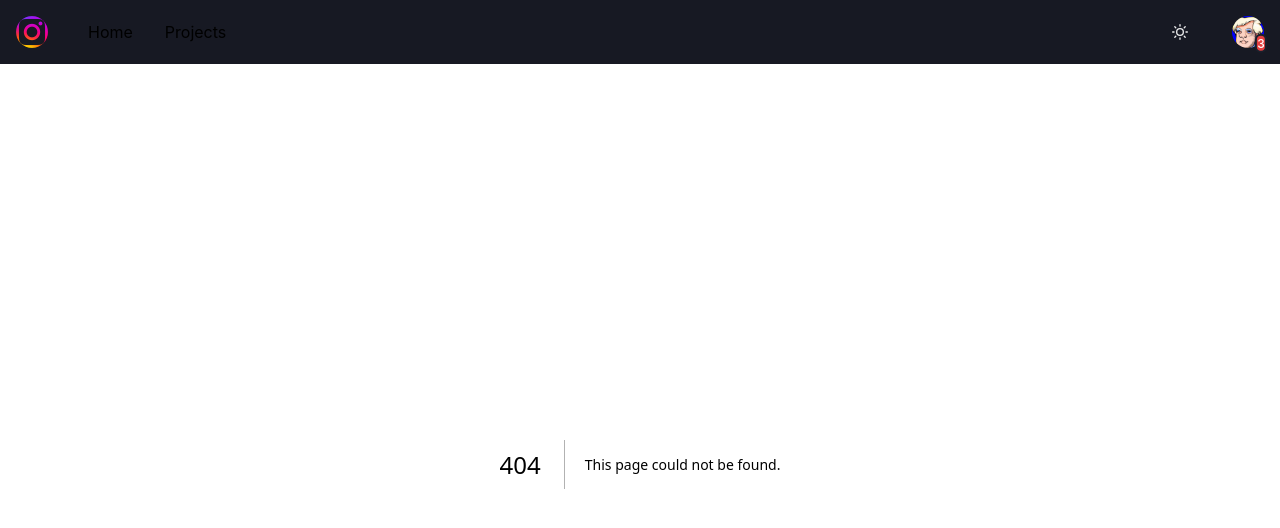
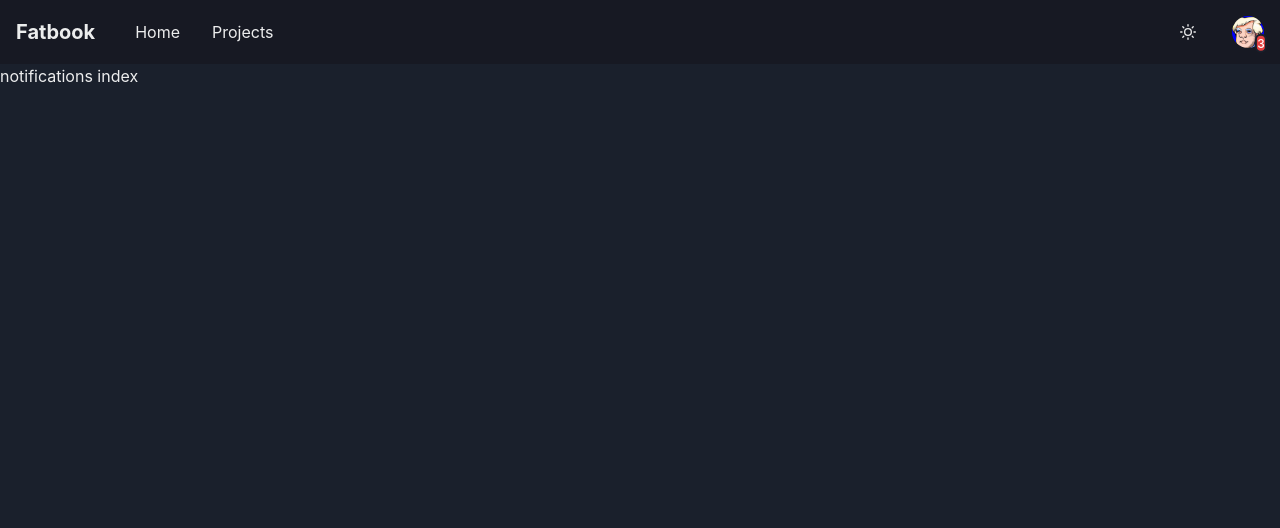
Before and after one commit to OscarGuerreroLopez/social-app-test, a Next.js app: page /notifications in a window 1280 px wide. Before the commit this address had no page. Shown: the top 528 px of the page. Built offline with nearby package versions, Linux system fonts and the light colour scheme.

Commit message:
Start with the notification page

```diff
--- a/components/Navbar.tsx
+++ b/components/Navbar.tsx
@@ -15,7 +15,8 @@ import {
   Stack,
   AvatarBadge,
   Text,
-  useColorMode
+  useColorMode,
+  Heading
 } from "@chakra-ui/react";
 import { HamburgerIcon, CloseIcon, MoonIcon, SunIcon } from "@chakra-ui/icons";
 import NavLink from "@/components/NavLink";
@@ -45,8 +46,9 @@ export default function Simple() {
           />
           <HStack spacing={8} alignItems={"center"}>
             <Box>
-              {" "}
-              <Avatar size={"sm"} src={"/logo.png"} />
+              <Heading as="h3" size={"md"}>
+                Fatbook
+              </Heading>
             </Box>
             <HStack
               as={"nav"}
@@ -61,7 +63,7 @@ export default function Simple() {
             </HStack>
           </HStack>
           <Flex alignItems={"center"}>
-            <Stack direction={"row"} spacing={7}>
+            <Stack direction={"row"} spacing={{ base: 1, md: 3, lg: 5 }}>
               <Button onClick={toggleColorMode} background={colorMode}>
                 {colorMode === "light" ? <MoonIcon /> : <SunIcon />}
               </Button>
--- a/components/home/Home.tsx
+++ b/components/home/Home.tsx
@@ -10,6 +10,7 @@ import {
   useColorModeValue,
   createIcon
 } from "@chakra-ui/react";
+import Link from "next/link";
 
 export default function CallToActionWithAnnotation() {
   return (
@@ -60,7 +61,7 @@ export default function CallToActionWithAnnotation() {
                 bg: "green.500"
               }}
             >
-              Get Started
+              <Link href={"/notifications"}>Get Started</Link>
             </Button>
 
             <Box>
--- a/components/home/index.tsx
+++ b/components/home/index.tsx
@@ -1,10 +1,10 @@
 import React from "react";
-import HomeUI from "./Home";
+import Home from "./Home";
 
 const HomeCompIndex = () => {
   return (
     <div>
-      <HomeUI></HomeUI>
+      <Home></Home>
     </div>
   );
 };
--- a/package.json
+++ b/package.json
@@ -15,7 +15,9 @@
     "@chakra-ui/react": "^2.5.1",
     "@emotion/react": "^11.10.6",
     "@emotion/styled": "^11.10.6",
+    "axios": "^1.3.4",
     "framer-motion": "^10.0.2",
+    "mobx": "^6.8.0",
     "next": "13.2.3",
     "react": "18.2.0",
     "react-dom": "18.2.0"
--- /dev/null
+++ b/pages/notifications/index.tsx
@@ -0,0 +1,3 @@
+export default function index() {
+  return <div>notifications index</div>;
+}
```
Also changed, not shown: stores/notifications.store.tsx (added, +24 -0 lines), 1 other file (tests, documents, lock files or other folders).
